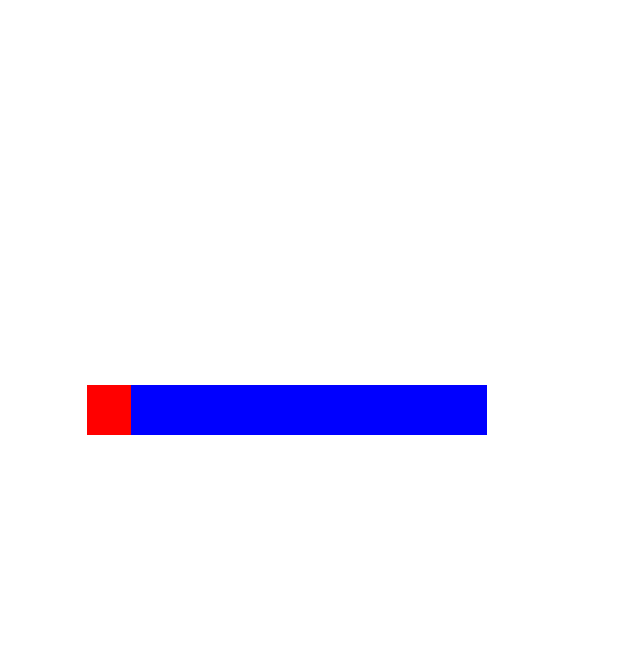
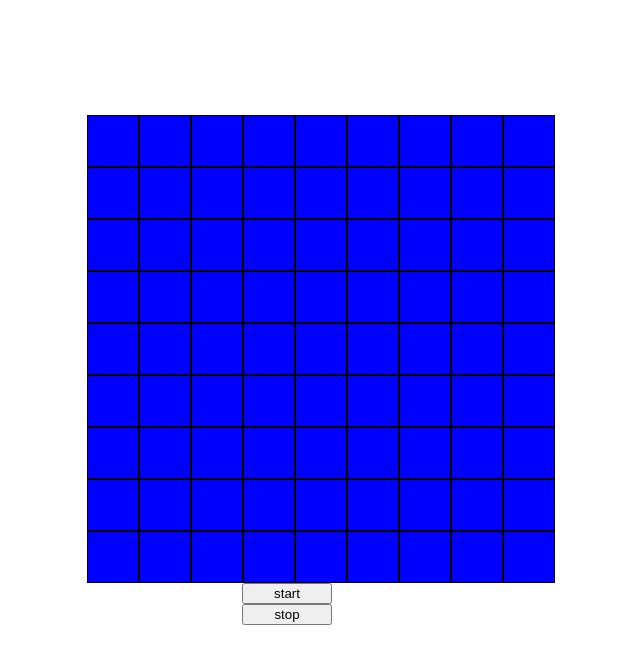
Before and after one commit to MatthewBurstein/time-ticker, a website built with webpack: page demoApp/src/index.html in a window 1280 px wide. Shown: the whole page, without its empty margins (353-993 px from the left). Built offline with nearby package versions, Linux system fonts and the light colour scheme.

Commit message:
feat: add basic ability to move around in demoApp

```diff
--- a/demoApp/public/main.scss
+++ b/demoApp/public/main.scss
@@ -1,29 +1,38 @@
 $body-color: red;
+div button {
+  box-sizing: border-box;
+}
 
 body {
   margin: 10px;
 }
 
 .page-container {
-  height: 100vh;
+  height: 90vh;
   display: flex;
   flex-direction: column;
   justify-content: center;
 
   .block-container {
-    background-color: blue;
-    height: 50px;
     width: 400px;
     margin: 0 auto;
-    display: flex;
+    display: grid;
+    grid-template-columns: repeat(9, auto);
 
     div {
+      background-color: blue;
       width: 50px;
       height: 50px;
+      border: 1px solid black;
 
-      &.ticker {
+      &.head {
         background-color: red;
       }
     }
   }
 }
+
+button {
+  margin: 0 auto;
+  width: 90px;
+}
--- a/demoApp/src/index.html
+++ b/demoApp/src/index.html
@@ -9,17 +9,91 @@
   </head>
   <body>
     <div class="page-container">
-      <div class="block-container" id="container">
-        <div class="ticker"></div>
-        <div></div>
-        <div></div>
-        <div></div>
-        <div></div>
-        <div></div>
-        <div></div>
-        <div></div>
-        <div></div>
+      <div class="block-container">
+        <div class="block"></div>
+        <div class="block"></div>
+        <div class="block"></div>
+        <div class="block"></div>
+        <div class="block"></div>
+        <div class="block"></div>
+        <div class="block"></div>
+        <div class="block"></div>
+        <div class="block"></div>
+        <div class="block"></div>
+        <div class="block"></div>
+        <div class="block"></div>
+        <div class="block"></div>
+        <div class="block"></div>
+        <div class="block"></div>
+        <div class="block"></div>
+        <div class="block"></div>
+        <div class="block"></div>
+        <div class="block"></div>
+        <div class="block"></div>
+        <div class="block"></div>
+        <div class="block"></div>
+        <div class="block"></div>
+        <div class="block"></div>
+        <div class="block"></div>
+        <div class="block"></div>
+        <div class="block"></div>
+        <div class="block"></div>
+        <div class="block"></div>
+        <div class="block"></div>
+        <div class="block"></div>
+        <div class="block"></div>
+        <div class="block"></div>
+        <div class="block"></div>
+        <div class="block"></div>
+        <div class="block"></div>
+        <div class="block"></div>
+        <div class="block"></div>
+        <div class="block"></div>
+        <div class="block"></div>
+        <div class="block"></div>
+        <div class="block"></div>
+        <div class="block"></div>
+        <div class="block"></div>
+        <div class="block"></div>
+        <div class="block"></div>
+        <div class="block"></div>
+        <div class="block"></div>
+        <div class="block"></div>
+        <div class="block"></div>
+        <div class="block"></div>
+        <div class="block"></div>
+        <div class="block"></div>
+        <div class="block"></div>
+        <div class="block"></div>
+        <div class="block"></div>
+        <div class="block"></div>
+        <div class="block"></div>
+        <div class="block"></div>
+        <div class="block"></div>
+        <div class="block"></div>
+        <div class="block"></div>
+        <div class="block"></div>
+        <div class="block"></div>
+        <div class="block"></div>
+        <div class="block"></div>
+        <div class="block"></div>
+        <div class="block"></div>
+        <div class="block"></div>
+        <div class="block"></div>
+        <div class="block"></div>
+        <div class="block"></div>
+        <div class="block"></div>
+        <div class="block"></div>
+        <div class="block"></div>
+        <div class="block"></div>
+        <div class="block"></div>
+        <div class="block"></div>
+        <div class="block"></div>
+        <div class="block"></div>
+        <div class="block"></div>
       </div>
+      <button id="start-button">start</button>
+      <button id="stop-button">stop</button>
     </div>
   </body>
 </html>
--- a/demoApp/src/main.js
+++ b/demoApp/src/main.js
@@ -1,3 +1,67 @@
 require('../public/main.scss')
 require("../src/index.html")
-require("../../src/index")
+
+import ticker from "../../src/index"
+import { mod } from './utils';
+
+window.ticker = ticker
+ticker.setPeriod(1000)
+
+const DIRECTIONS = {
+  37: 'left',
+  38: 'up',
+  39: 'right',
+  40: 'down'
+}
+const BOARD_DIMENSION = 9
+
+const $ = require('jquery')
+
+const state = {
+  head: [0,0],
+  direction: ''
+}
+
+
+$('window').ready(() => {
+  $('.page-container').keydown(function(e) {
+    state.direction = DIRECTIONS[e.keyCode]
+  })
+
+  const move = () => {
+    switch (state.direction) {
+      case 'left':
+      state.head[1] = state.head[1] === 0 ? BOARD_DIMENSION - 1 : state.head[1] - 1
+      break;
+      case 'up':
+      state.head[0] = state.head[0] === 0 ? BOARD_DIMENSION - 1 : state.head[0] - 1
+      break;
+      case 'right':
+      state.head[1] = state.head[1] === BOARD_DIMENSION - 1 ? 0 : state.head[1] + 1
+      break;
+      case 'down':
+      state.head[0] = state.head[0] === BOARD_DIMENSION - 1 ? 0 : state.head[0] + 1
+      break;
+    }
+  }
+
+  const tick = () => {
+    move()
+    render()
+  }
+
+  const render = () => {
+    const divIdx = state.head[0] * BOARD_DIMENSION + state.head[1]
+    $('.head').removeClass('head')
+    $(`.block-container :nth-child(${divIdx + 1})`).toggleClass('head')
+  }
+
+  ticker.add(tick)
+
+  $('#start-button').on('click', () => {
+    ticker.start()
+  })
+  $('#stop-button').on('click', () => {
+    ticker.stop()
+  })
+})
```
